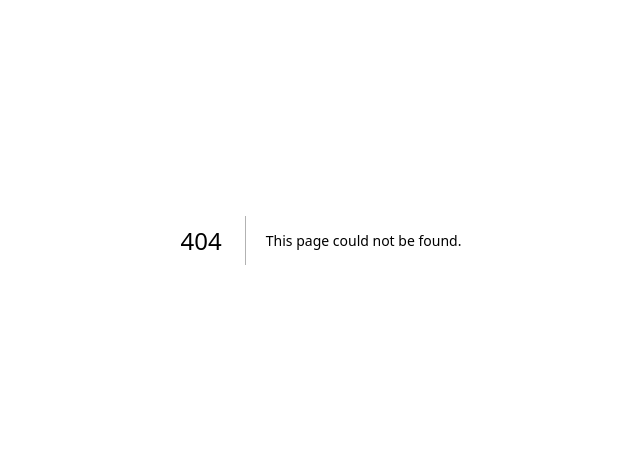
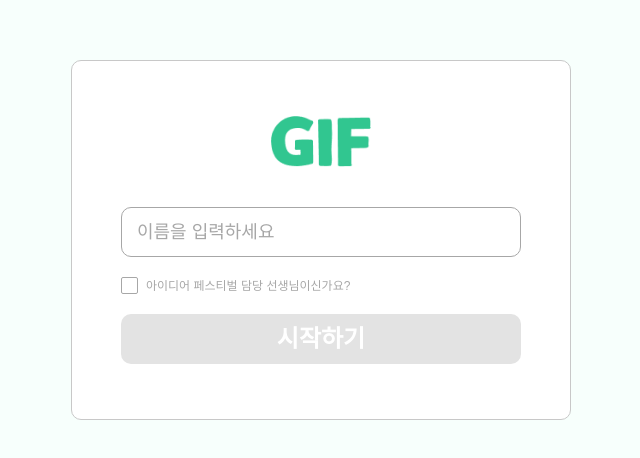
Before and after one commit to VOID-GSM/GIF_Admin, a Next.js app: page /signup in a window 1280 px wide. Before the commit this address had no page. Shown: the part 160-618 px from the top of the page, without its empty margins (319-959 px from the left). Built offline with nearby package versions, Linux system fonts and the light colour scheme.

Commit message:
feat: 회원가입 페이지 불러오기

```diff
--- /dev/null
+++ b/src/app/signup/page.tsx
@@ -0,0 +1,5 @@
+import SignupView from '@/view/signup/SignupView';
+
+export default function SignupPage() {
+  return <SignupView />;
+}
```
